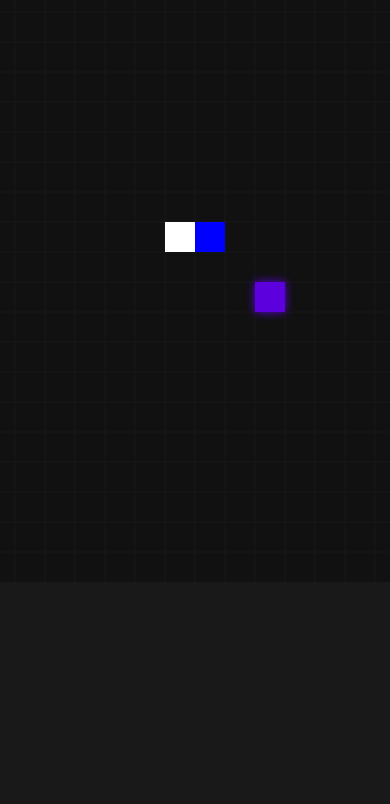
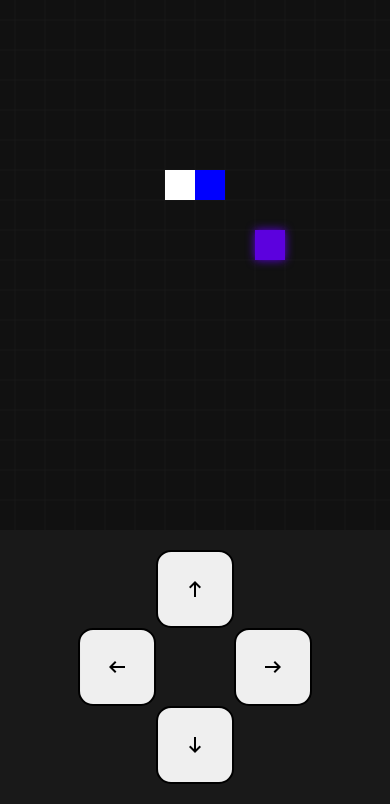
Before and after one commit to jordanferreiraa/snake-game, a plain HTML site: page index.html in a window 390 px wide. Shown: the part 211-1015 px from the top of the page. Before the commit the page ends 844 px from the top, so only its background shows below. Drawn offline with nearby package versions, Linux system fonts and the light colour scheme.

Commit message:
feat: setinhas

```diff
--- a/css/style.css
+++ b/css/style.css
@@ -71,3 +71,49 @@ canvas {
 .btn-play:hover {
   cursor: pointer;
 }
+
+/* ====== */
+
+.setinhas {
+  display: none;
+  grid-template-columns: auto auto auto;
+  grid-template-rows: auto;
+  grid-template-areas:
+    ". up ."
+    "left . right"
+    ". down ."
+  ;
+  margin: 20px auto;
+}
+
+.setinhas .btn {
+  display: flex;
+  align-items: center;
+  justify-content: center;
+  padding: 25px;
+  border: 2px solid black;
+  border-radius: 15px;
+}
+
+.btn-right {
+  grid-area: right;
+}
+.btn-left {
+  grid-area: left;
+  rotate: 180deg;
+}
+.btn-up {
+  grid-area: up;
+  rotate: 270deg;
+
+}
+.btn-down {
+  grid-area: down;
+  rotate: 90deg;
+}
+
+@media screen and (max-width: 768px) {
+  .setinhas {
+    display: grid;
+  }
+}
--- a/index.html
+++ b/index.html
@@ -5,6 +5,7 @@
   <meta name="viewport" content="width=device-width, initial-scale=1.0">
 
   <link rel="stylesheet" href="https://fonts.googleapis.com/css2?family=Material+Symbols+Outlined:opsz,wght,FILL,GRAD@20..48,100..700,0..1,-50..200" />
+  <link rel="stylesheet" href="https://fonts.googleapis.com/css2?family=Material+Symbols+Outlined:opsz,wght,FILL,GRAD@24,400,0,0" />
   <link rel="stylesheet" href="./css/style.css">
   <title>Snake Game</title>
 </head>
@@ -25,6 +26,31 @@
 
   <canvas width="600" height="600"></canvas>
 
+  <!-- ====== -->
+
+  <div class="setinhas">
+    <button class="btn btn-left">
+      <span class="material-symbols-outlined">
+        arrow_right_alt
+      </span>
+    </button>
+    <button class="btn btn-up">
+      <span class="material-symbols-outlined">
+        arrow_right_alt
+      </span>
+    </button>
+    <button class="btn btn-down">
+      <span class="material-symbols-outlined">
+        arrow_right_alt
+      </span>
+    </button>
+    <button class="btn btn-right">
+      <span class="material-symbols-outlined">
+        arrow_right_alt
+      </span>
+    </button>
+  </div>
+
   <script src="./js/script.js"></script>
 </body>
 </html>
--- a/js/script.js
+++ b/js/script.js
@@ -5,6 +5,11 @@ const score = document.querySelector(".score--value")
 const finalScore = document.querySelector(".final-score > span")
 const menu = document.querySelector(".menu-screen")
 const buttonPlay = document.querySelector(".btn-play")
+
+const buttonUp = document.querySelector(".btn-up")
+const buttonDown = document.querySelector(".btn-down")
+const buttonRight = document.querySelector(".btn-right")
+const buttonLeft = document.querySelector(".btn-left")
 
 const audio = new Audio('../assets/audio.mp3')
 
@@ -198,3 +203,26 @@ buttonPlay.addEventListener("click", () => {
     { x: 300, y: 240 },
   ]
 })
+
+/* ====== */
+
+buttonUp.addEventListener("click", () => {
+  if(direction != "down") {
+    direction = "up"
+  }
+})
+buttonDown.addEventListener("click", () => {
+  if(direction != "up") {
+    direction = "down"
+  }
+})
+buttonRight.addEventListener("click", () => {
+  if(direction != "left") {
+    direction = "right"
+  }
+})
+buttonLeft.addEventListener("click", () => {
+  if(direction != "right") {
+    direction = "left"
+  }
+})
```
